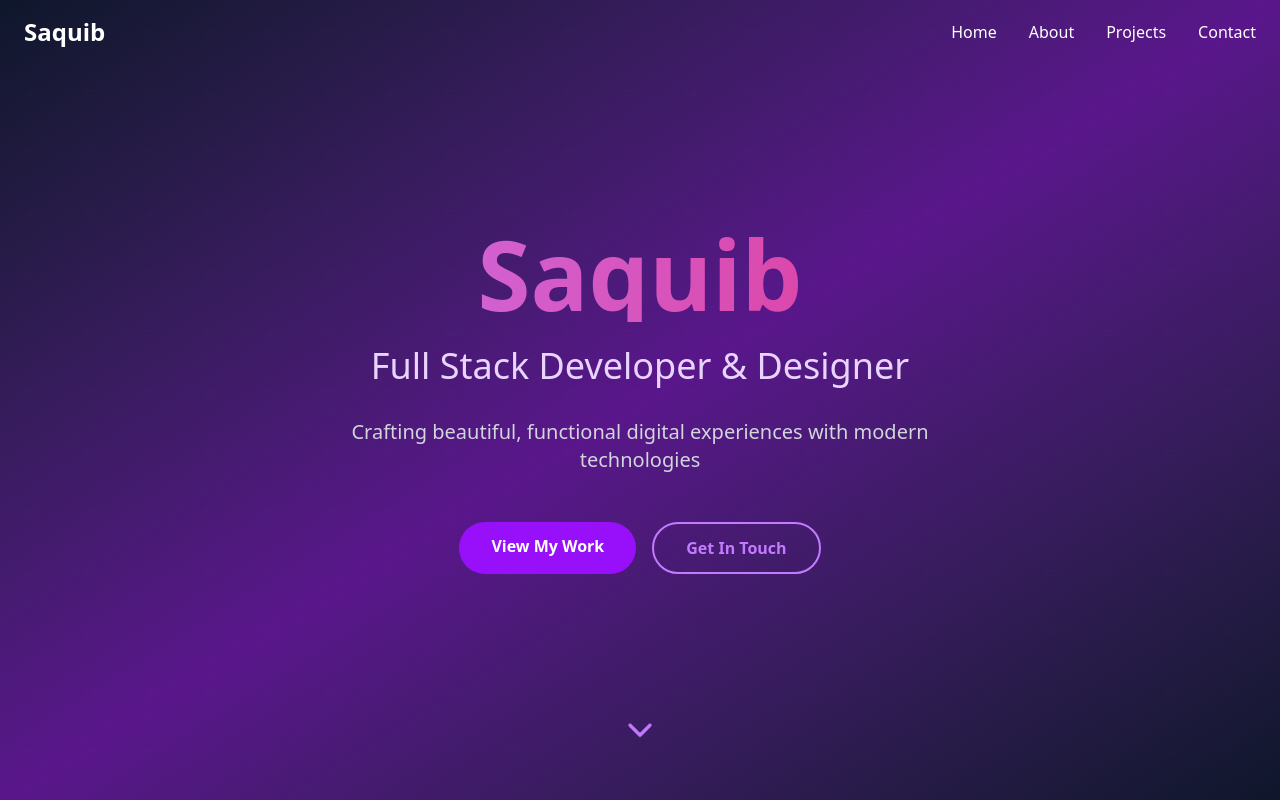
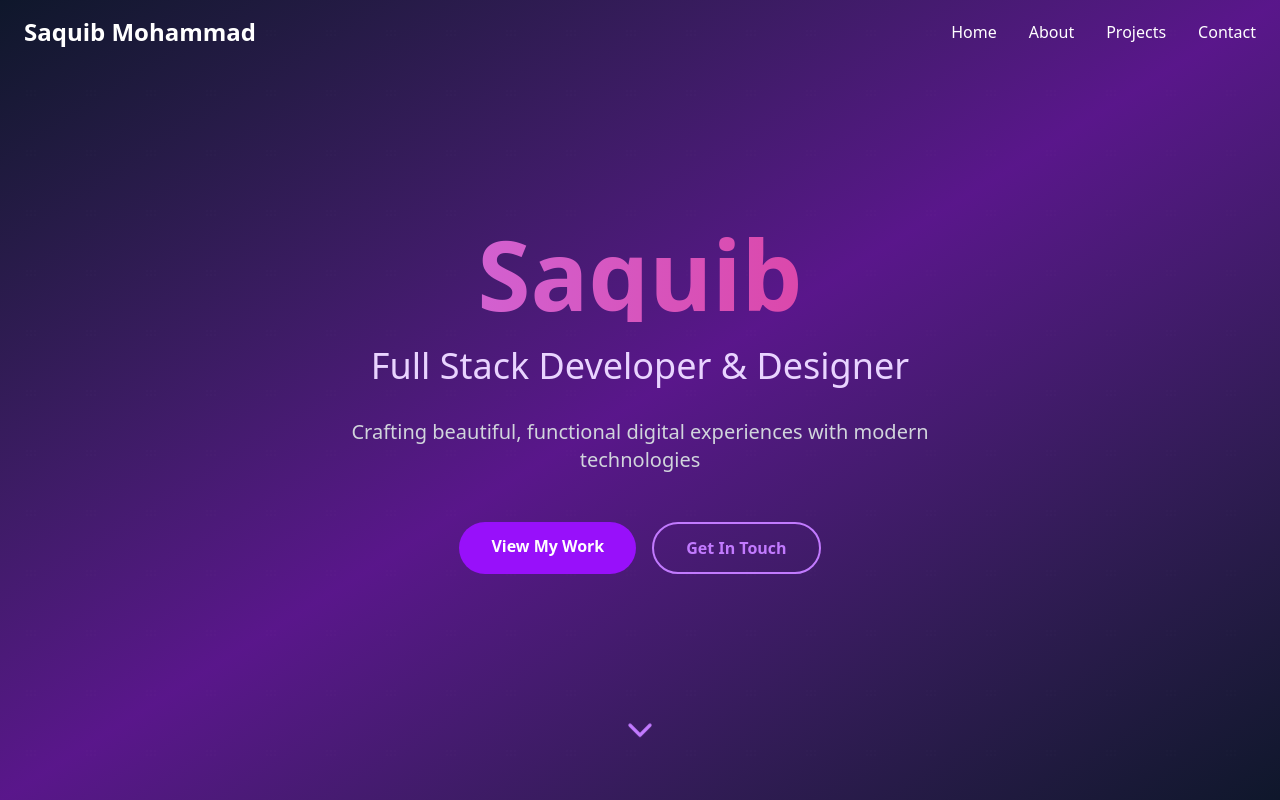
Before and after one commit to Saquib02/portfolio, a React (Vite) app in the folder Portfolio/: page / in a window 1280 px wide. Shown: the top 800 px of the page. Built offline with nearby package versions, Linux system fonts and the light colour scheme.

Commit message:
fixed vercel deployment

```diff
--- a/Portfolio/src/App.jsx
+++ b/Portfolio/src/App.jsx
@@ -16,7 +16,7 @@
    <div className="font-sans">
       <Navigation />
       <Hero />
-    <About />
+      <About />
       <Projects />
       <Contact />
     </div>
--- a/Portfolio/src/Components/Navigation.jsx
+++ b/Portfolio/src/Components/Navigation.jsx
@@ -17,7 +17,7 @@
     <nav className={`fixed top-0 w-full z-50 transition-all duration-300 ${scrolled ? 'bg-slate-900/95 backdrop-blur-sm shadow-lg' : 'bg-transparent'}`}>
       <div className="container mx-auto px-6 py-4">
         <div className="flex justify-between items-center">
-          <a href="#home" className="text-2xl font-bold text-white">Saquib</a>
+          <a href="#home" className="text-2xl font-bold text-white">Saquib Mohammad</a>
 
           <div className="hidden md:flex gap-8">
             {navLinks.map((link) => (
```
Also changed, not shown: Portfolio/vercel.json (added).
